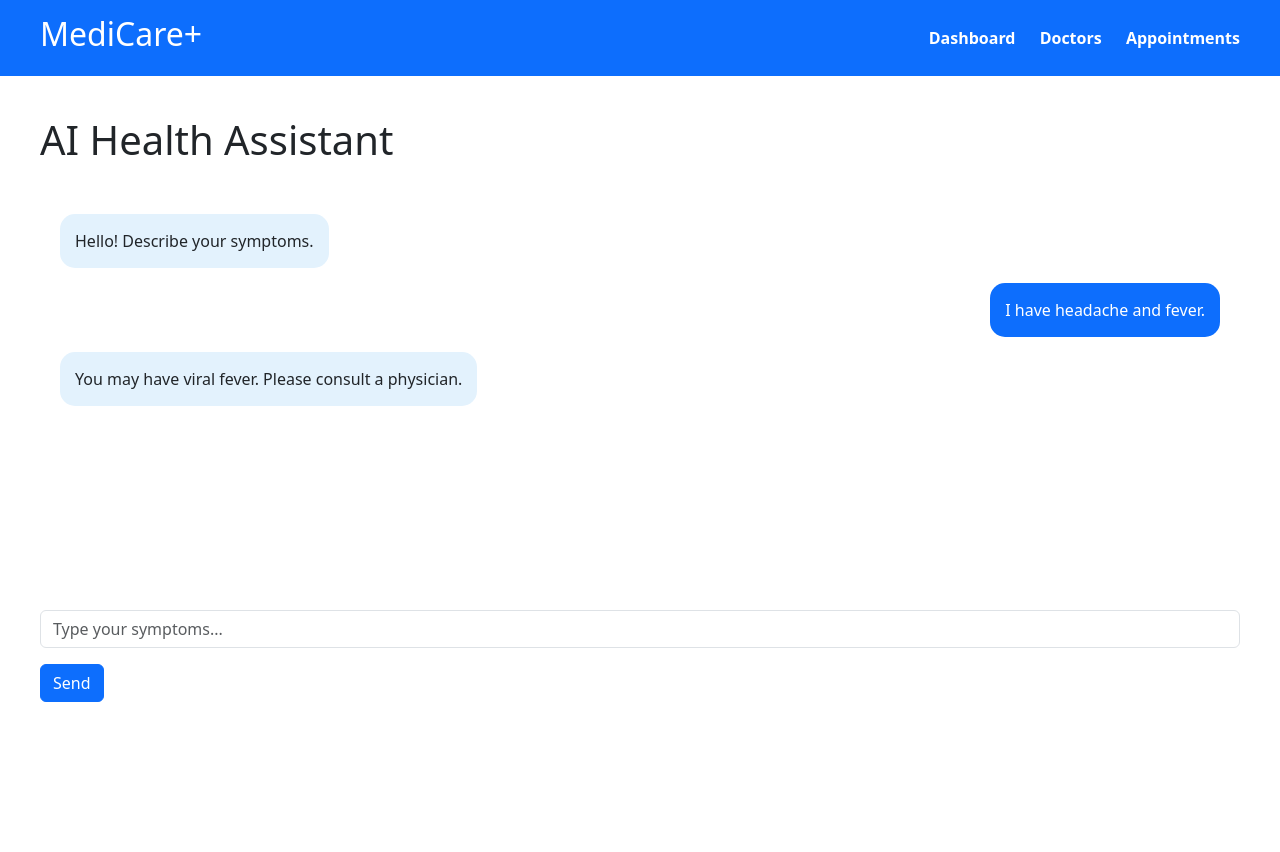
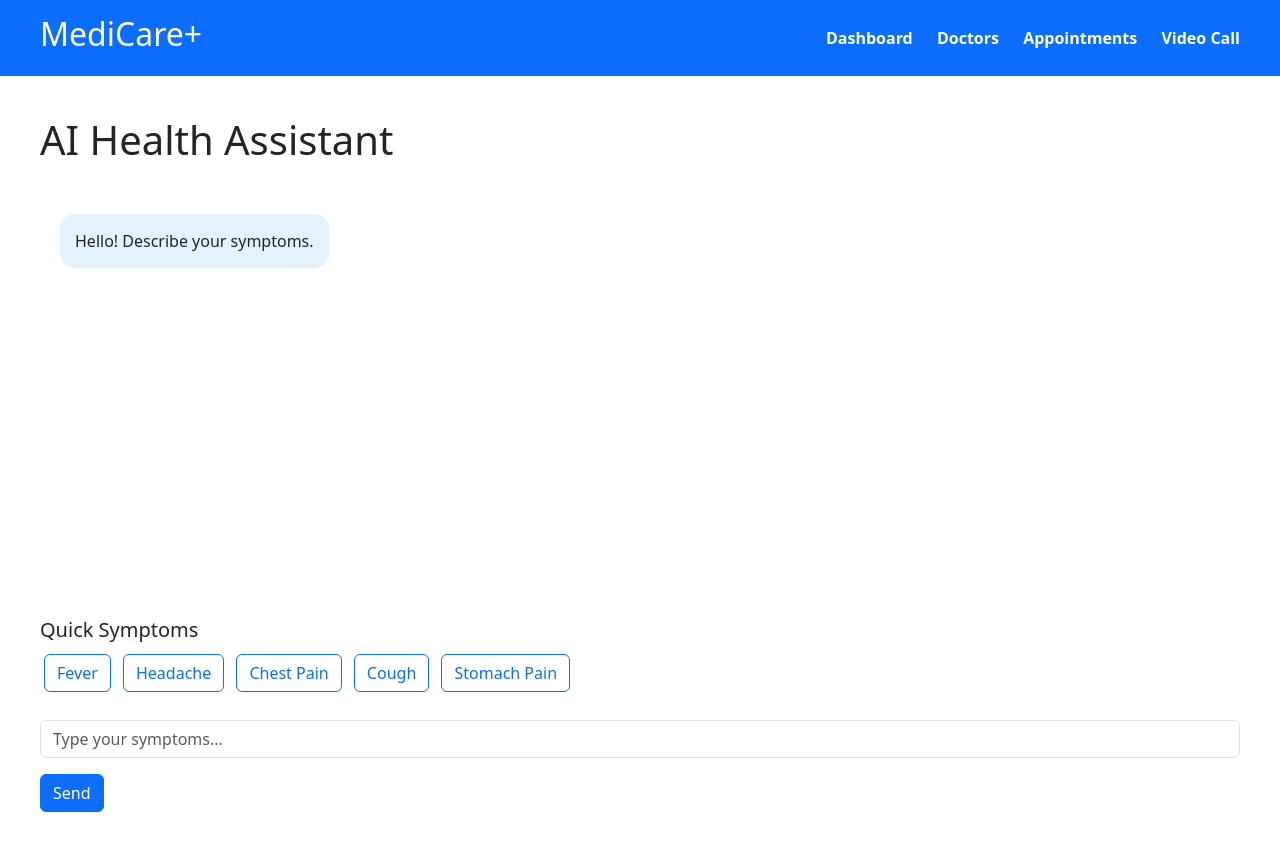
Before and after one commit to Afrozedev05/MediCare-, a Flask app: page /chatbot in a window 1280 px wide. Before the commit the page ends 702 px from the top, so only its background shows below. Run offline with Flask 3, Linux system fonts and the light colour scheme.

Commit message:
chatbot improved

```diff
--- a/templates/chatbot.html
+++ b/templates/chatbot.html
@@ -15,6 +15,8 @@
 
 <body>
 
+<!-- NAVBAR -->
+
 <div class="navbar-custom">
 
   <h2>MediCare+</h2>
@@ -27,40 +29,178 @@
 
     <a href="/appointment">Appointments</a>
 
+    <a href="/video">Video Call</a>
+
   </div>
 
 </div>
+
+<!-- PAGE -->
 
 <div class="page-container">
 
   <h1>AI Health Assistant</h1>
 
-  <div class="chat-box">
+  <!-- CHAT BOX -->
+
+  <div class="chat-box" id="chatBox">
 
     <div class="bot-message">
       Hello! Describe your symptoms.
     </div>
 
-    <div class="user-message">
-      I have headache and fever.
-    </div>
+  </div>
 
-    <div class="bot-message">
-      You may have viral fever. Please consult a physician.
-    </div>
+  <!-- SYMPTOM SUGGESTIONS -->
+
+  <div class="mt-4">
+
+    <h5>Quick Symptoms</h5>
+
+    <button class="btn btn-outline-primary m-1"
+    onclick="selectSymptom('Fever')">
+
+      Fever
+
+    </button>
+
+    <button class="btn btn-outline-primary m-1"
+    onclick="selectSymptom('Headache')">
+
+      Headache
+
+    </button>
+
+    <button class="btn btn-outline-primary m-1"
+    onclick="selectSymptom('Chest Pain')">
+
+      Chest Pain
+
+    </button>
+
+    <button class="btn btn-outline-primary m-1"
+    onclick="selectSymptom('Cough')">
+
+      Cough
+
+    </button>
+
+    <button class="btn btn-outline-primary m-1"
+    onclick="selectSymptom('Stomach Pain')">
+
+      Stomach Pain
+
+    </button>
 
   </div>
 
+  <!-- INPUT -->
+
   <input type="text"
-  class="form-control mt-3"
+  id="symptomInput"
+  class="form-control mt-4"
   placeholder="Type your symptoms...">
 
-  <button class="btn btn-primary mt-3">
+  <button class="btn btn-primary mt-3"
+  onclick="sendMessage()">
+
     Send
+
   </button>
 
 </div>
 
+<!-- SCRIPT -->
+
+<script>
+
+function selectSymptom(symptom){
+
+  document.getElementById('symptomInput')
+  .value = symptom;
+
+}
+
+function sendMessage(){
+
+  let input =
+  document.getElementById('symptomInput');
+
+  let message = input.value;
+
+  if(message.trim() === '') return;
+
+  let chatBox =
+  document.getElementById('chatBox');
+
+  // USER MESSAGE
+
+  let userDiv =
+  document.createElement('div');
+
+  userDiv.className = 'user-message';
+
+  userDiv.innerText = message;
+
+  chatBox.appendChild(userDiv);
+
+  // BOT RESPONSE
+
+  let botDiv =
+  document.createElement('div');
+
+  botDiv.className = 'bot-message';
+
+  if(message.toLowerCase().includes('fever')){
+
+    botDiv.innerText =
+    'Possible viral infection detected. Please stay hydrated and consult a physician.';
+
+  }
+
+  else if(message.toLowerCase().includes('headache')){
+
+    botDiv.innerText =
+    'Headache may be caused by stress, dehydration, or fever.';
+
+  }
+
+  else if(message.toLowerCase().includes('chest')){
+
+    botDiv.innerText =
+    'Chest pain can be serious. Please consult a cardiologist immediately.';
+
+  }
+
+  else if(message.toLowerCase().includes('cough')){
+
+    botDiv.innerText =
+    'Persistent cough may indicate infection or allergy.';
+
+  }
+
+  else{
+
+    botDiv.innerText =
+    'Please consult a healthcare specialist for proper diagnosis.';
+
+  }
+
+  setTimeout(()=>{
+
+    chatBox.appendChild(botDiv);
+
+    chatBox.scrollTop =
+    chatBox.scrollHeight;
+
+  },1000);
+
+  input.value='';
+
+}
+
+</script>
+
 </body>
 
 </html>
```
